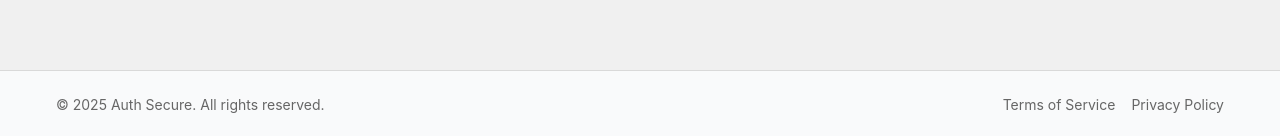
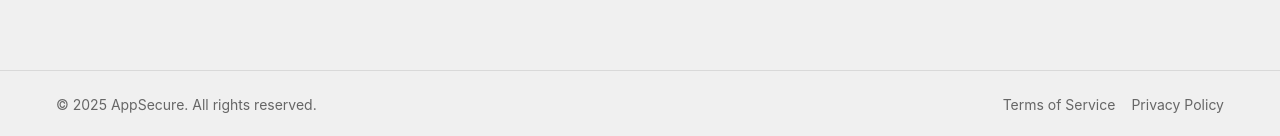
Before and after one commit to SadiqNaizam/mlo-a774-b90b, a React (Vite) app: page / in a window 1280 px wide. Shown: the part 661-797 px from the top of the page. Built offline with nearby package versions, Linux system fonts and the light colour scheme.

Commit message:
Updated code files: MinimalFooter.tsx

```diff
--- a/src/components/layout/MinimalFooter.tsx
+++ b/src/components/layout/MinimalFooter.tsx
@@ -6,10 +6,10 @@ const MinimalFooter: React.FC = () => {
   const currentYear = new Date().getFullYear();
 
   return (
-    <footer className="py-6 px-6 border-t bg-gray-50 text-sm text-muted-foreground">
+    <footer className="py-6 px-6 border-t bg-background text-sm text-muted-foreground"> {/* Updated background */}
       <div className="container mx-auto flex flex-col md:flex-row items-center justify-between">
         <p className="mb-2 md:mb-0">
-          &copy; {currentYear} Auth Secure. All rights reserved.
+          &copy; {currentYear} AppSecure. All rights reserved.
         </p>
         <nav className="flex gap-4">
           <Link to="/terms" className="hover:text-primary transition-colors">
```
